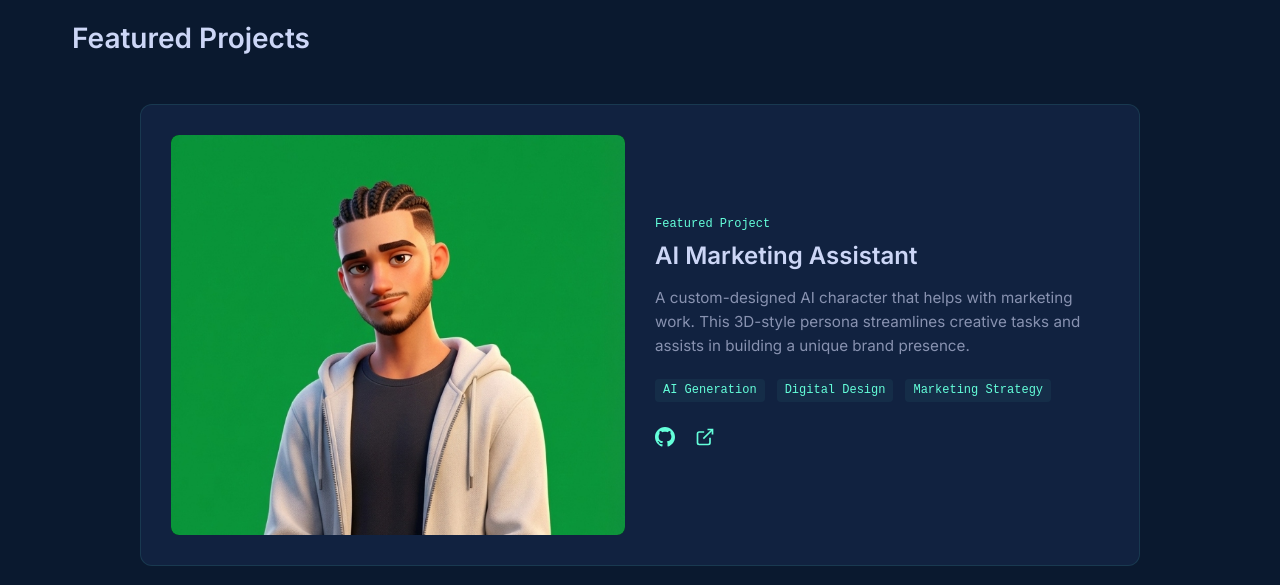
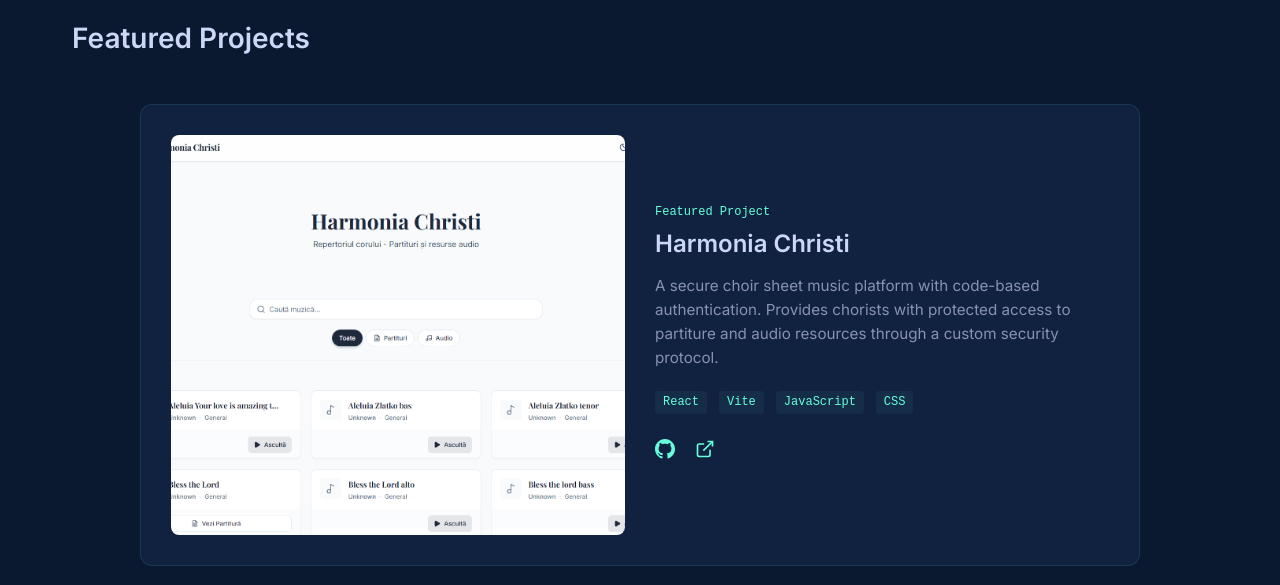
Before and after one commit to corneluu/corneluu, a React (Vite) app: page / in a window 1280 px wide. Shown: the part 4040-4625 px from the top of the page. Built offline with nearby package versions, Linux system fonts and the light colour scheme.

Commit message:
Add Harmonia Christi project to portfolio

```diff
--- a/src/components/Projects.jsx
+++ b/src/components/Projects.jsx
@@ -2,6 +2,15 @@ import './Projects.css';
 
 const Projects = () => {
     const projects = [
+        {
+            featured: true,
+            title: 'Harmonia Christi',
+            description: 'A secure choir sheet music platform with code-based authentication. Provides chorists with protected access to partiture and audio resources through a custom security protocol.',
+            technologies: ['React', 'Vite', 'JavaScript', 'CSS'],
+            image: `${import.meta.env.BASE_URL}images/harmonia-christi.png`,
+            github: 'https://github.com/corneluu/harmonia-christi',
+            live: 'https://corneluu.github.io/harmonia-christi/'
+        },
         {
             featured: true,
             title: 'AI Marketing Assistant',
```
Also changed, not shown: public/images/harmonia-christi.png (added).
